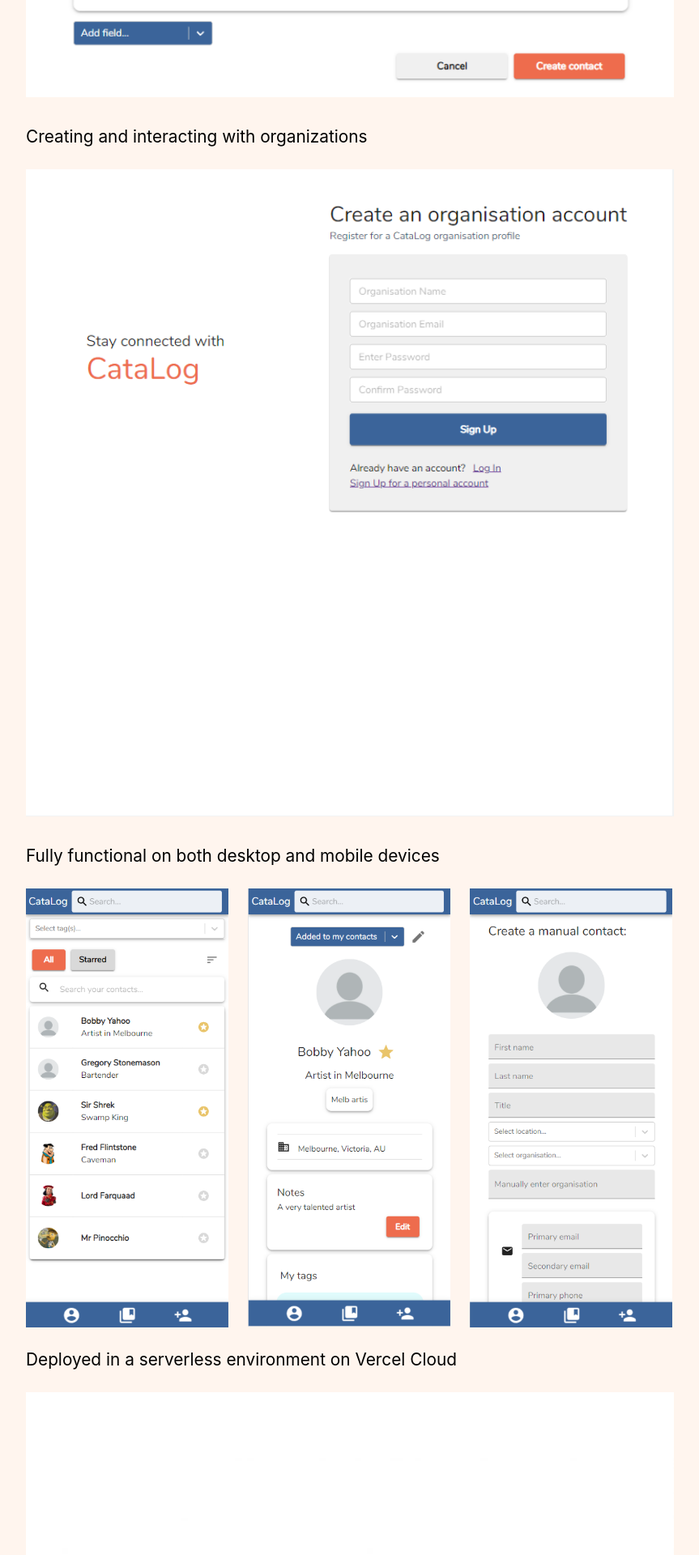
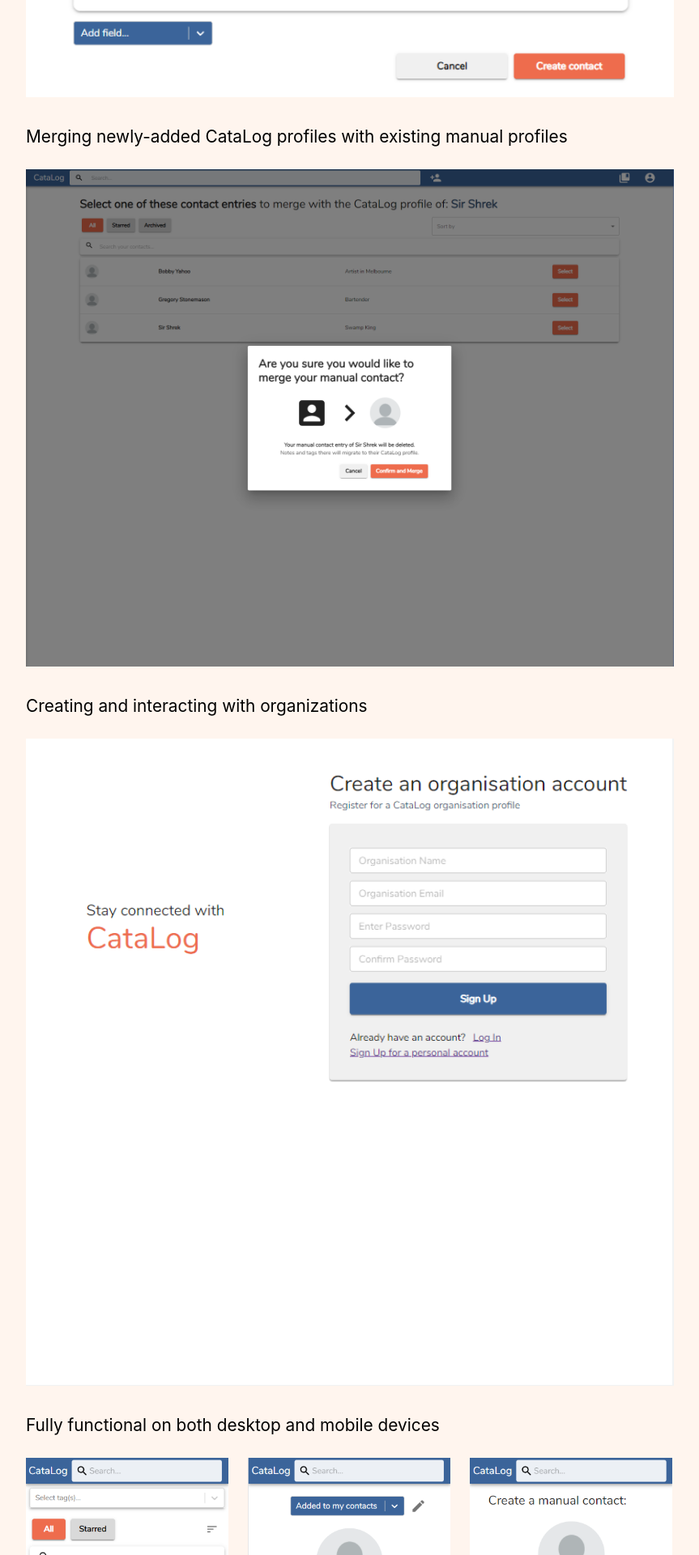
Before and after one commit to kyfohatl/portfolio-website-backend, a React (Create React App) app in the folder frontend/: page /examples in a window 1280 px wide. Shown: the part 3828-5748 px from the top of the page at 81% size, without its empty margins (108-971 px from the left). Built offline with nearby package versions, Linux system fonts and the light colour scheme.

Commit message:
Added information about merge functionality for CataLog

```diff
--- a/frontend/src/pages/Examples.tsx
+++ b/frontend/src/pages/Examples.tsx
@@ -5,6 +5,7 @@
 import cataLogHomeImg from "../assets/images/catalog-home.png"
 import cataLogSearchImg from "../assets/images/catalog-search.png"
 import cataLogManualContactImg from "../assets/images/catalog-manual-contact.png"
+import cataLogMergeImg from "../assets/images/catalog-merge.png"
 import cataLogCreateOrgImg from "../assets/images/catalog-create-org.png"
 import cataLogMobileHomeImg from "../assets/images/catalog-mobile-home.png"
 import cataLogMobileContactImg from "../assets/images/catalog-mobile-contact.png"
@@ -51,6 +52,10 @@
                 <img src={cataLogManualContactImg} alt="Create manual contact page" width="80%" height="80%" />
               </li>
               <li>
+                <p>Merging newly-added CataLog profiles with existing manual profiles</p>
+                <img src={cataLogMergeImg} alt="Create manual contact page" width="80%" height="80%" />
+              </li>
+              <li>
                 <p>Creating and interacting with organizations</p>
                 <img src={cataLogCreateOrgImg} alt="Create organization page" width="80%" height="80%" />
               </li>
```
Also changed, not shown: frontend/src/assets/images/catalog-merge.png (added).
